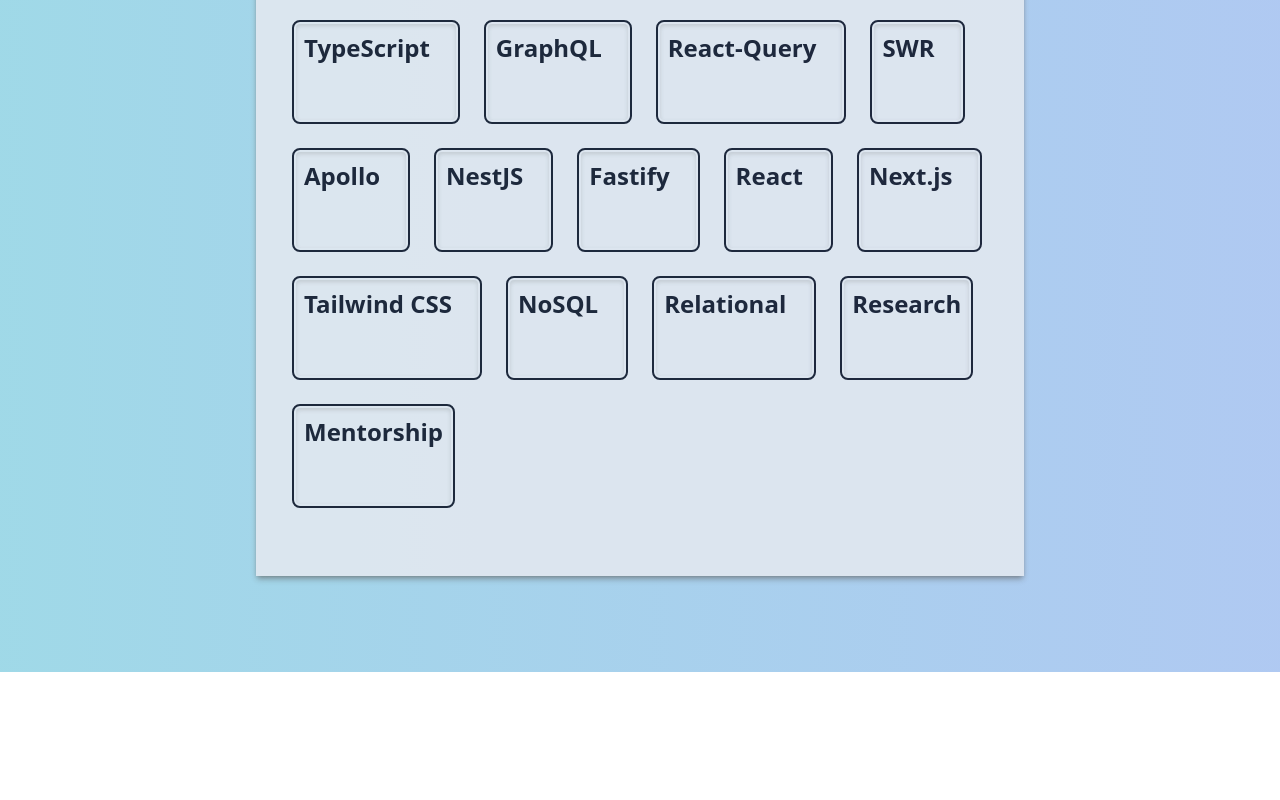
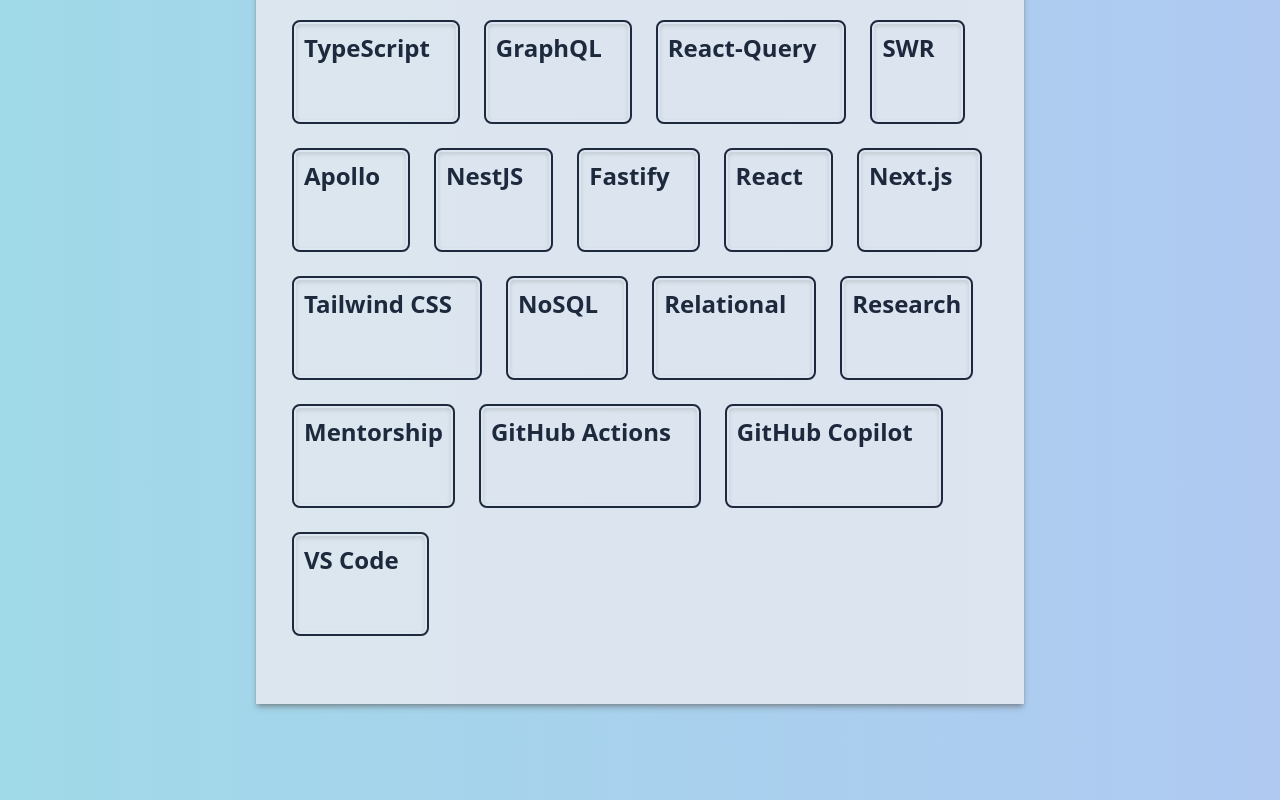
Before and after one commit to mkerkstra/blogsite, a Next.js app: page / in a window 1280 px wide. Shown: the part 1548-2348 px from the top of the page. Before the commit the page ends 2220 px from the top, so only its background shows below. Built offline with nearby package versions, Linux system fonts and the light colour scheme; no server answers.

Commit message:
add ID/DX tooling

```diff
--- a/src/data/myToolbox.ts
+++ b/src/data/myToolbox.ts
@@ -1,3 +1,6 @@
+/**
+ * If you were stuck on an island...
+ */
 export const myToolbox: Array<{
   /** The name of the tool/skill. */
   name: string;
@@ -8,7 +11,7 @@
 } | {
   kind: 'technical';
   /** what kind of technical tool is this? */
-  tool: 'language' | 'framework' | 'library' | 'database' | 'platform' | 'ide' | 'standard';
+  tool: 'language' | 'framework' | 'library' | 'database' | 'platform' | 'ide' | 'standard' | 'CI/CD';
   /** link to the tool's website  or documentation */
   link: string;
 })> =
@@ -167,4 +170,37 @@
       2/3 of us wound up being able to find much greener pastures.
     `,
   },
+  {
+    name: 'GitHub Actions',
+    kind: 'technical',
+    tool: 'CI/CD',
+    link: 'https://github.com/features/actions',
+    description: `
+      GH actions adds a ton of flexibility for welding your integraton to your deployment.
+    `,
+  },
+  {
+    name: 'GitHub Copilot',
+    kind: 'technical',
+    tool: 'ide',
+    link: `https://copilot.github.com/`,
+    description: `
+      GitHub copilot ain't always perfect, but when it's
+      pretty good at either interpolating the last 50-60% of what you're intending
+      to write or maybe even showing you an alternative you hadn't thought about yet.
+      The trick to it is knowing when it's right.
+    `,
+  },
+  {
+    name: 'VS Code',
+    kind: 'technical',
+    tool: 'ide',
+    link: `https://code.visualstudio.com/`,
+    description: `
+      Switching from sublime text to VS code blew my mind when it first came out.
+      It felt almost as powerful as intelliJ, eclipse, or netbeans but as lightweight as sublime.
+      It's flexible and personalization/settings as well as the portability/ease of collaboration
+      with project settings and workspaces have cemented it as the leading tool used by developers.
+    `,
+  },
 ];
```
